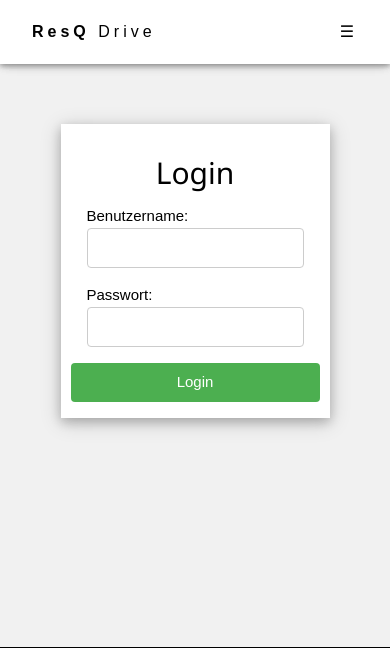
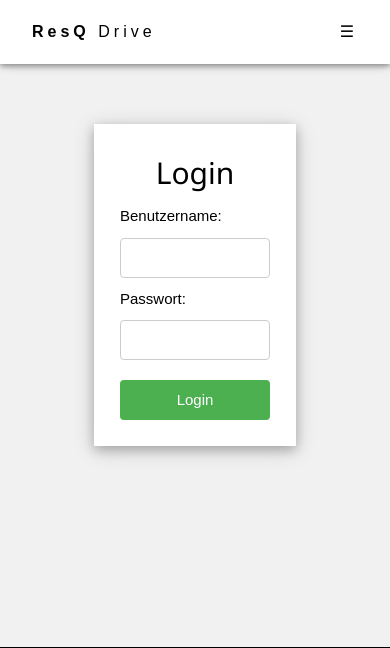
Before and after one commit to CABLord/Rescue-Drive, a PHP site: page /login.php in a window 390 px wide. Shown: the top 648 px of the page. Run offline with PHP 8.4, Linux system fonts and the light colour scheme.

Commit message:
Ende von V4.0

```diff
--- a/FRONTEND/V4.0/php/index.php
+++ b/FRONTEND/V4.0/php/index.php
@@ -42,7 +42,7 @@ $_SESSION['location'] = "index.php"; ?>
         allowfullscreen
         referrerpolicy="no-referrer-when-downgrade"
         src="https://www.google.com/maps/embed?pb=!1m18!1m12!1m3!1d2599.9302218845046!2d11.646225076177869!3d46.72015447112227!2m3!1f0!2f0!3f0!3m2!1i1024!2i768!4f13.1!3m3!1m2!1s0x4778050d856c4db1%3A0x6fb001a274b91114!2sOberschulen%20Jakob%20Philipp%20Fallmerayer!5e1!3m2!1sde!2sit!4v1740313961513!5m2!1sde!2sit"
-      </iframe>
+        </iframe>
     </div>
 
     <!-- End page content -->
--- a/FRONTEND/V4.0/php/login.php
+++ b/FRONTEND/V4.0/php/login.php
@@ -63,19 +63,15 @@ if ($_SERVER["REQUEST_METHOD"] == "POST") {
 
             <!-- Login Formular -->
             <form method="POST" action="">
-                <div class="w3-row-padding">
-                    <div class="w3-third w3-margin-bottom">
-                        <label for="username">Benutzername:</label>
-                        <input type="text" id="username" name="username" class="w3-input w3-border w3-round" required autocomplete="off">
-                    </div>
+                <div class="w3-container">
+                    <label for="username">Benutzername:</label>
+                    <input type="text" id="username" name="username" class="w3-input w3-border w3-round input-full" required autocomplete="off">
+
+                    <label for="password">Passwort:</label>
+                    <input type="password" id="password" name="password" class="w3-input w3-border w3-round input-full" required>
+
+                    <input type="submit" value="Login" class="w3-button w3-green w3-round input-full">
                 </div>
-                <div class="w3-row-padding">
-                    <div class="w3-third w3-margin-bottom">
-                        <label for="password">Passwort:</label>
-                        <input type="password" id="password" name="password" class="w3-input w3-border w3-round" required>
-                    </div>
-                </div>
-                <input type="submit" value="Login" class="w3-button w3-block w3-green w3-round">
             </form>
         </div>
     </div>
--- a/FRONTEND/V4.0/php/styles/footer.css
+++ b/FRONTEND/V4.0/php/styles/footer.css
@@ -3,10 +3,9 @@ footer {
     color: white;
     padding: 20px;
     text-align: center;
-    position: relative;
-    bottom: 0;
+    position: relative; /* Keep this to allow normal flow */
     width: 100%;
-    margin-top: auto; /* Footer bleibt am unteren Rand */
+    margin-top: auto; /* This will work if the parent has a defined height */
 }
 
 footer a {
--- a/FRONTEND/V4.0/php/styles/login.css
+++ b/FRONTEND/V4.0/php/styles/login.css
@@ -12,9 +12,13 @@
     margin-bottom: 20px;
 }
 
-/* Breitere und höhere Eingabefelder */
-.w3-input {
-    width: 250px;
+/* Einheitliche Größe für Inputs und Button */
+.input-full {
+    width: 100%;
+    max-width: 250px;
+    height: 40px;
+    display: block;
+    margin: 10px auto; /* Zentriert die Felder */
 }
 
 /* Responsive Design */
@@ -23,8 +27,8 @@
         padding: 15px;
     }
 
-    .w3-input {
-        width: 200px;
+    .input-full {
+        max-width: 200px;
     }
 }
 
@@ -33,7 +37,7 @@
         padding: 10px;
     }
 
-    .w3-input {
-        width: 150px;
+    .input-full {
+        max-width: 150px;
     }
 }
```
